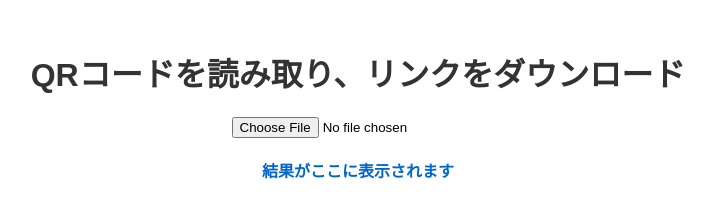
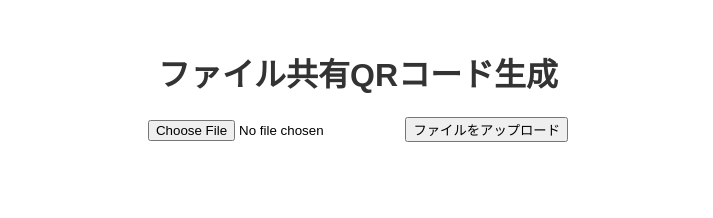
Before and after one commit to fuugafuu/QR, a plain HTML site: page index.html in a window 1280 px wide. Shown: the whole page, without its empty margins (282-995 px from the left). Drawn offline with nearby package versions, Linux system fonts and the light colour scheme.

Commit message:
Update index.html

```diff
--- a/index.html
+++ b/index.html
@@ -3,14 +3,18 @@
 <head>
   <meta charset="UTF-8">
   <meta name="viewport" content="width=device-width, initial-scale=1.0">
-  <title>QRコードリーダーとダウンロード</title>
+  <title>ファイル共有QRコード生成</title>
   <link rel="stylesheet" href="style.css">
-  <script src="https://unpkg.com/jsqr/dist/jsQR.js"></script> <!-- jsQRライブラリ -->
+  <script src="https://cdn.jsdelivr.net/npm/qrcode/build/qrcode.min.js"></script> <!-- QRコード生成ライブラリ -->
 </head>
 <body>
-  <h1>QRコードを読み取り、リンクをダウンロード</h1>
-  <input type="file" id="fileInput" accept="image/*" />
-  <div id="result">結果がここに表示されます</div>
+  <h1>ファイル共有QRコード生成</h1>
+  <form id="uploadForm">
+    <input type="file" id="fileInput" required />
+    <button type="submit">ファイルをアップロード</button>
+  </form>
+  <div id="result"></div>
+  <div id="qrcode"></div>
 
   <script src="script.js"></script>
 </body>
```
